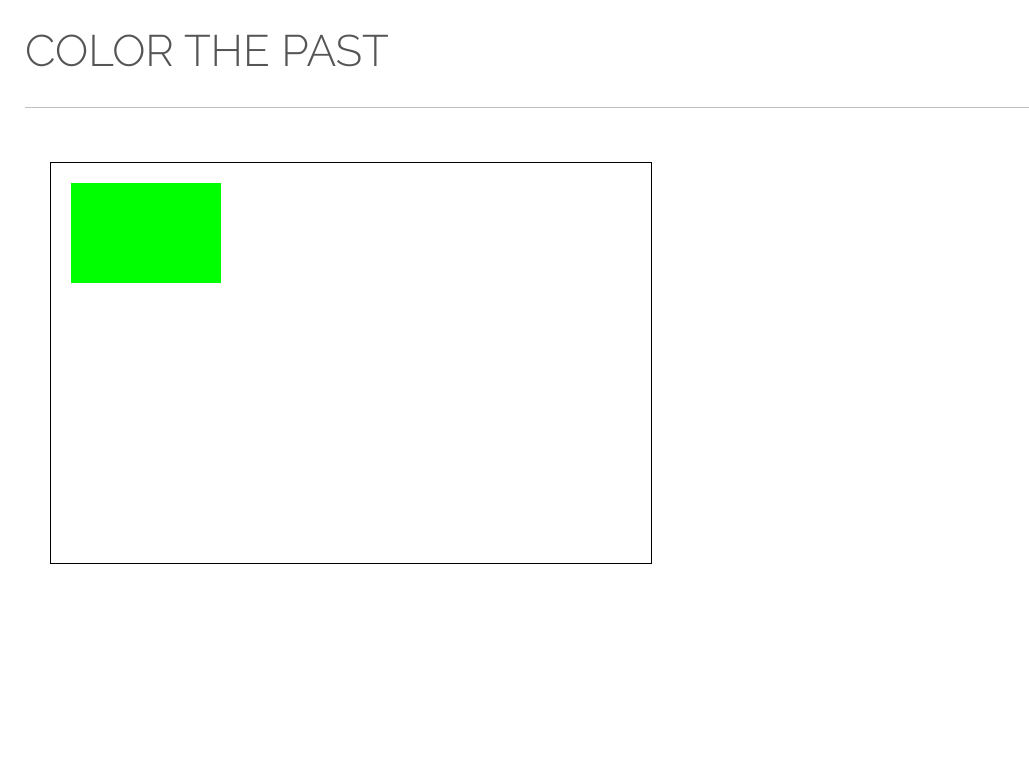
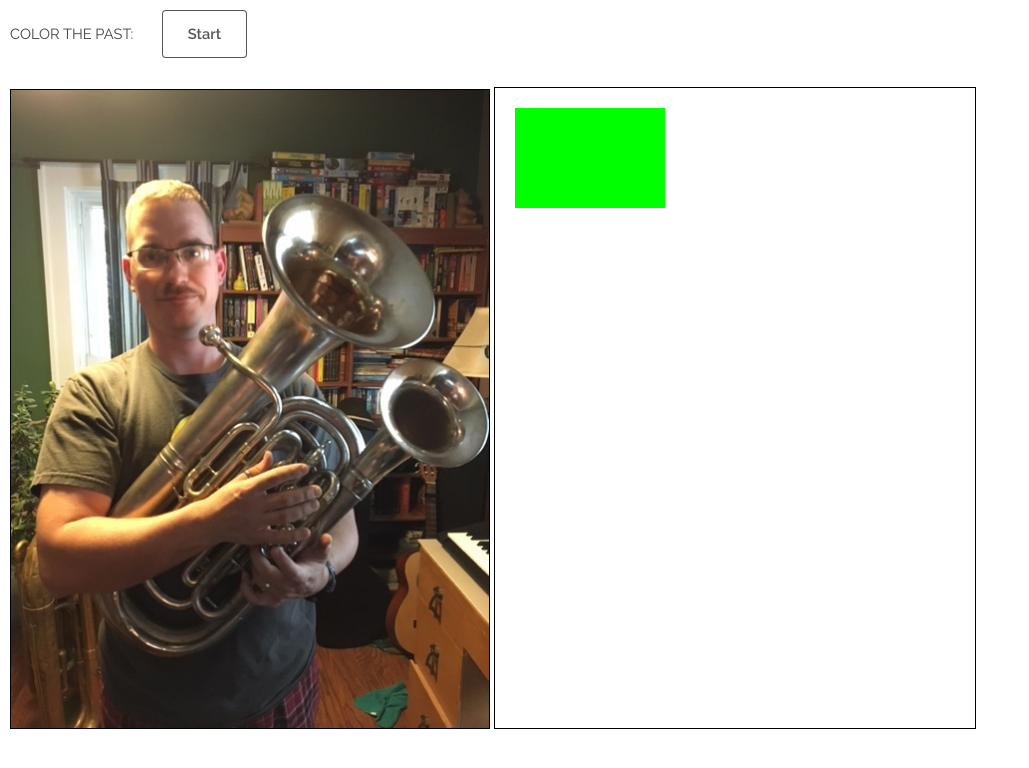
Before and after one commit to zskelton/colorThePast, a plain HTML site: page index.html in a window 1280 px wide. Shown: the whole page, without its empty margins (0-1029 px from the left). Drawn offline with Linux system fonts and the light colour scheme.

Commit message:
Layout Set with Image

```diff
--- a/index.html
+++ b/index.html
@@ -8,14 +8,28 @@
     <link rel="stylesheet" href="css/main.css" type="text/css" />
   </head>
   <body onload="start()">
-    <div id="all" style="padding: 25px">
-      <h1>Color the Past</h1>
-      <hr />
-      <div id="body" style="padding: 25px">
+    <div id="all" style="padding: 10px">
+      <p>
+        COLOR THE PAST:
+        <input
+          type="button"
+          id="btn_start"
+          value="Start"
+          style="margin-left: 25px"
+        />
+      </p>
+      <div id="body">
+        <img
+          id="origImg"
+          src="img/euphonium.jpg"
+          width="480"
+          height="640"
+          style="border: 1px solid black"
+        />
         <canvas
           id="canvas"
-          width="600"
-          height="400"
+          width="480"
+          height="640"
           style="border: 1px solid black"
         ></canvas>
       </div>
```
Also changed, not shown: img/euphonium.jpg (added).
